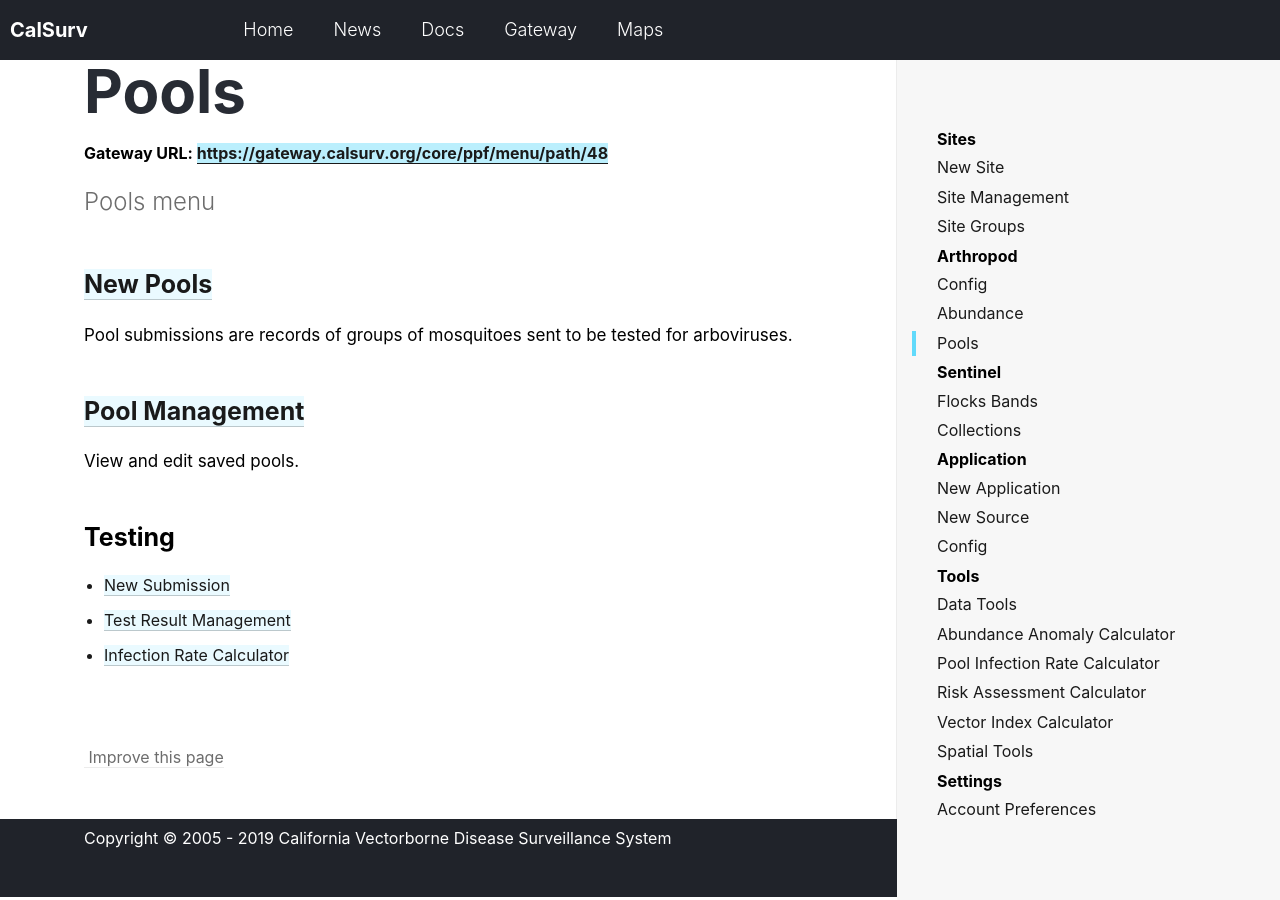
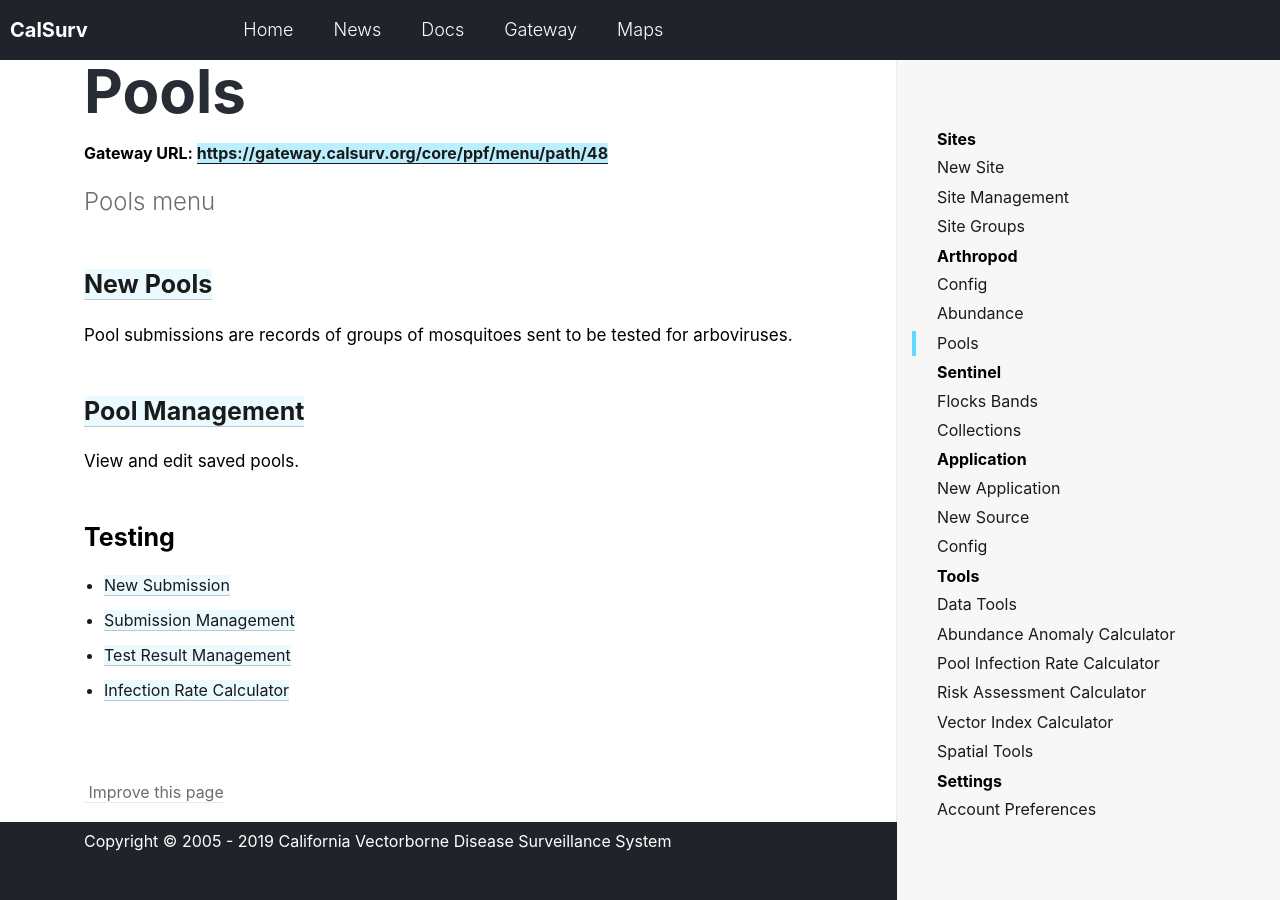
Before and after one commit to tlvaldepena/vectorsurv.org, a Jekyll site: the page built from _docs/arthropod/pools_menu.md, in a window 1280 px wide and 900 px high, scrolled down 81 px. Built offline with Jekyll 4.4.1, drawn with Linux system fonts in a browser that asks for light colours.

Commit message:
Add submission management link

```diff
--- a/_docs/arthropod/pools_menu.md
+++ b/_docs/arthropod/pools_menu.md
@@ -12,5 +12,6 @@ View and edit saved pools.
 
 ### Testing
 * [New Submission]({{ site.baseur1 }}/docs/arthropod/submission)
+* [Submission Management]({{ site.baseur1 }}/docs/arthropod/submission-manage)
 * [Test Result Management]({{ site.baseur1 }}/docs/arthropod/test-results)
 * [Infection Rate Calculator]({{ site.baseur1 }}/docs/tools/calculators/infection-rate)
```
